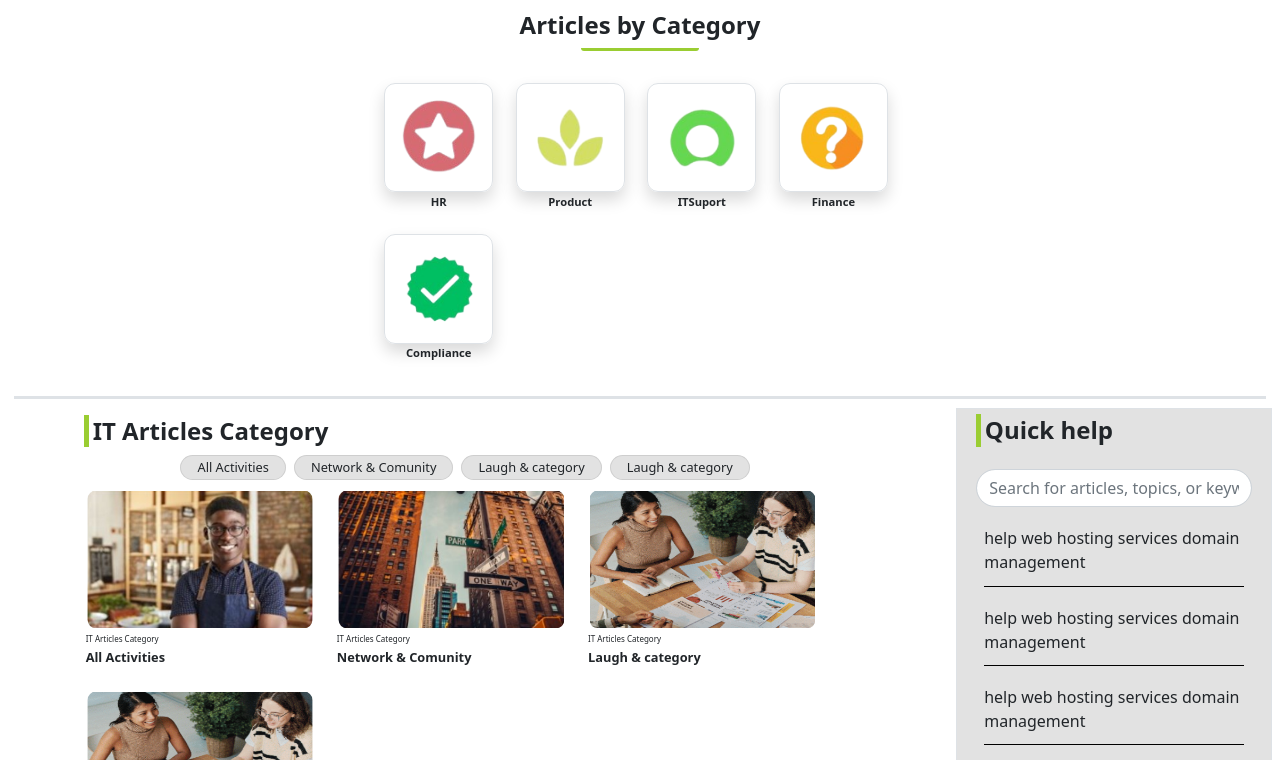
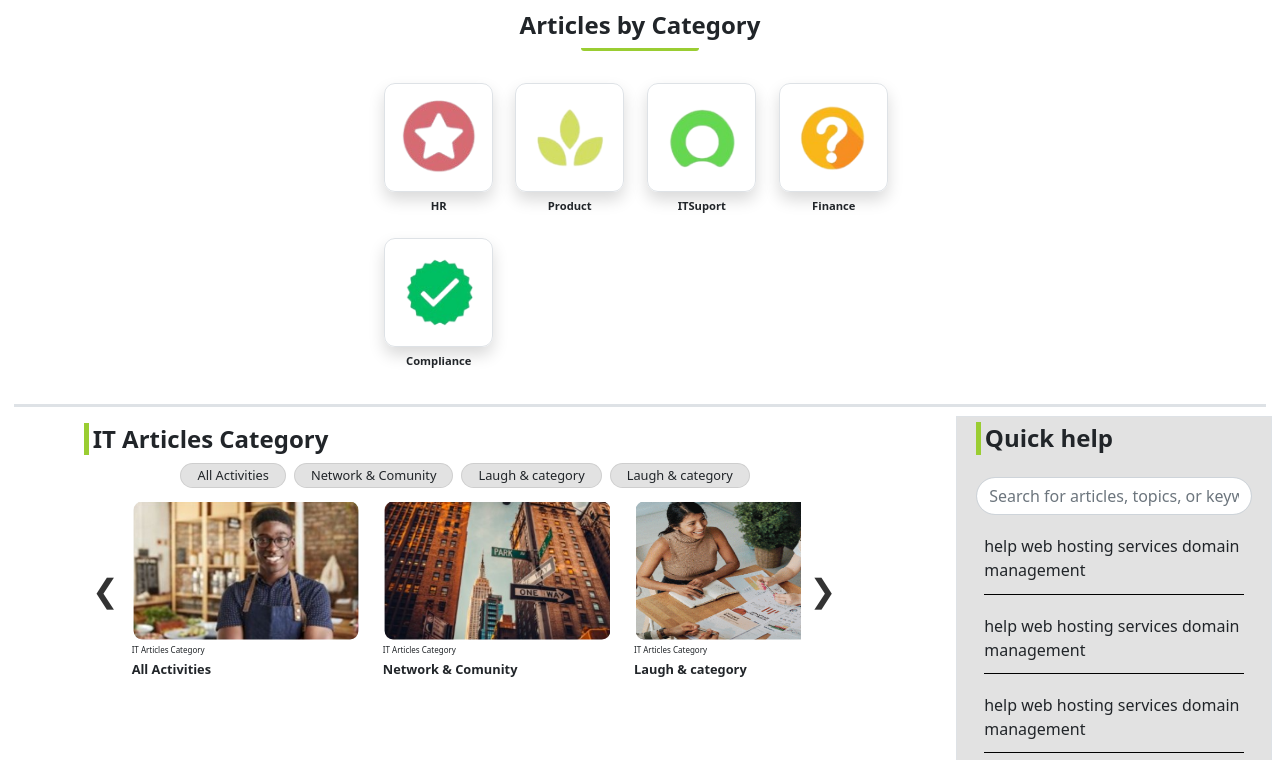
Before and after one commit to nithin9392478/-KnowledgeBaseLearning, a React (Vite) app: page / in a window 1280 px wide. Shown: the part 300-1060 px from the top of the page. Built offline with nearby package versions, Linux system fonts and the light colour scheme.

Commit message:
added coursole

```diff
--- a/src/artical/Artical.css
+++ b/src/artical/Artical.css
@@ -37,6 +37,61 @@
 .card-img-top{
     border-radius: 10px !important;
 }
+.carousel-wrapper {
+    position: relative;
+    width: 100%;
+    display: flex;
+    align-items: center;
+}
+
+.carousel-container {
+    display: flex;
+    overflow-x: hidden;
+    scroll-behavior: smooth;
+    width: 100%;
+    gap: 1rem;
+}
+
+.carousel-container > div {
+    flex: 0 0 calc(25% - 1rem);
+    box-sizing: border-box;
+}
+
+.carousel-button {
+    background-color: transparent;
+    border: none;
+    font-size: 2rem;
+    cursor: pointer;
+    user-select: none;
+    padding: 0 0.5rem;
+    color: #333;
+    transition: color 0.3s ease;
+    z-index: 10;
+}
+
+.carousel-button:hover {
+    color: #000;
+}
+
+.carousel-dots {
+    text-align: center;
+    margin-top: 10px;
+}
+
+.carousel-dots .dot {
+    height: 10px;
+    width: 10px;
+    margin: 0 5px;
+    background-color: #bbb;
+    border-radius: 50%;
+    display: inline-block;
+    cursor: pointer;
+}
+
+.carousel-dots .dot.active {
+    background-color: #717171;
+}
+
 @media (max-width: 768px) {
     .artical-header{
         font-size: 0.5rem;
--- a/src/artical/Artical.tsx
+++ b/src/artical/Artical.tsx
@@ -1,39 +1,71 @@
+import { useEffect, useRef } from 'react';
 import QuickHelp from '../QuickHelp/QuickHelp';
 import './Artical.css'
 import ArticalCard from './ArticalCard';
 import ArticalData from './ArticalData';
 import ArticalNavigation from './ArticalNavigation';
-import Slider from "react-slick"
+
 const Artical = () => {
+    const carouselRef = useRef<HTMLDivElement>(null);
+
+    const scrollLeft = () => {
+        if (carouselRef.current) {
+            const cardWidth = carouselRef.current.firstElementChild?.clientWidth || 0;
+            carouselRef.current.scrollBy({ left: -cardWidth, behavior: 'smooth' });
+        }
+    };
+
+    const scrollRight = () => {
+        if (carouselRef.current) {
+            const cardWidth = carouselRef.current.firstElementChild?.clientWidth || 0;
+            carouselRef.current.scrollBy({ left: cardWidth, behavior: 'smooth' });
+        }
+    };
+
+    useEffect(() => {
+        const interval = setInterval(() => {
+            scrollRight();
+        }, 3000); // auto scroll every 3 seconds
+        return () => clearInterval(interval);
+    }, []);
+
     return(
         <div className="d-flex justify-content-between">
             <div className="col-sm-8">
                 <div className='d-flex justify-content-end'>
-                <div className="col-sm-11 fs-4 fw-bold d-flex">
-                    <div className='d-flex justify-content-center'><div className='artical-border h-100'></div></div>
-                    IT Articles Category
-                </div>
+                    <div className="col-sm-11 fs-4 fw-bold d-flex">
+                        <div className='d-flex justify-content-center'><div className='artical-border h-100'></div></div>
+                        IT Articles Category
+                    </div>
                 </div>
                 <div className="row d-flex justify-content-end align-items-center flex-wrap gap-3">
                     <div className="col-sm-11 d-flex  aligin-items-center justify-content-center gap-2 ">
                         {
-                            ArticalNavigation.map((artical)=>{
+                            ArticalNavigation.map((artical)=> {
                                 return(
-                                    <div className='artical-header px-3 d-flex justify-content-center align-items-center'>{artical.title}</div>
+                                    <div key={artical.title} className='artical-header px-3 d-flex justify-content-center align-items-center'>{artical.title}</div>
                                 )
                             })
                         }
-
                     </div>
                 </div>
                 <div className='d-flex flex-wrap align-items-center justify-content-end'>
                     <div className='col-sm-11 d-flex flex-wrap align-items-center gap-3'>
-
-                    {ArticalData.map((artical) => {
-                        return (
-                            <ArticalCard image={artical.image} title={artical.heading1} description={artical.heading2}/>
-                        );
-                    })}
+                        {/* Carousel for article images */}
+                        <div className="carousel-wrapper">
+                            <button aria-label="Scroll Left" className="carousel-button prev" onClick={scrollLeft}>&#10094;</button>
+                            <div className="carousel-container" ref={carouselRef}>
+                                {ArticalData.map((artical) => (
+                                    <ArticalCard
+                                        key={artical.id}
+                                        image={artical.image}
+                                        title={artical.heading1}
+                                        description={artical.heading2}
+                                    />
+                                ))}
+                            </div>
+                            <button aria-label="Scroll Right" className="carousel-button next" onClick={scrollRight}>&#10095;</button>
+                        </div>
                     </div>
                 </div>
             </div>
--- a/src/category/Category.css
+++ b/src/category/Category.css
@@ -23,6 +23,21 @@
 .category-border{
     border-radius: 11px;
 }
+.hvr-bounce-in {
+    display: inline-block;
+    vertical-align: middle;
+    -webkit-transform: perspective(1px) translateZ(0);
+    transform: perspective(1px) translateZ(0);
+    box-shadow: 0 0 1px rgba(0, 0, 0, 0);
+    -webkit-transition-duration: 0.5s;
+    transition-duration: 0.5s;
+  }
+  .hvr-bounce-in:hover, .hvr-bounce-in:focus, .hvr-bounce-in:active {
+    -webkit-transform: scale(1.2);
+    transform: scale(1.2);
+    -webkit-transition-timing-function: cubic-bezier(0.47, 2.02, 0.31, -0.36);
+    transition-timing-function: cubic-bezier(0.47, 2.02, 0.31, -0.36);
+  }
 @media (max-width: 768px) {
     .card-height{
         height: 6vh;
--- a/src/category/CategoryCard.tsx
+++ b/src/category/CategoryCard.tsx
@@ -7,8 +7,8 @@ interface CategoryCardProps {
 const CategoryCard = (props: CategoryCardProps) => {
     return (
         <>
-            <div className="select-card">
-                <div className="w-100 ">
+            <div className="select-card hvr-bounce-in">
+                <div className="w-100 d-flex flex-column gap-1">
                     <div className='w-100 shadow border category-border'>
                     <div className="card-height   d-flex justify-content-center align-items-center">
                         <img className="w-100" src={props.image.src} alt={props.image.alt} />
--- a/src/searchBox/SearchBox.tsx
+++ b/src/searchBox/SearchBox.tsx
@@ -7,7 +7,7 @@ const SearchBox = () => {
             <div className="w-75 px-3">
                 <div className="search-input-container">
                     <i className="bi bi-search search-icon text-dark"></i>
-                    <input type="text" className="search-input form-control" placeholder="Search for articles, topics, or keywords..." />
+                    <input type="text" className="search-input form-control px-5" placeholder="Search for articles, topics, or keywords..." />
                 </div>
             </div>
     </div>
```
